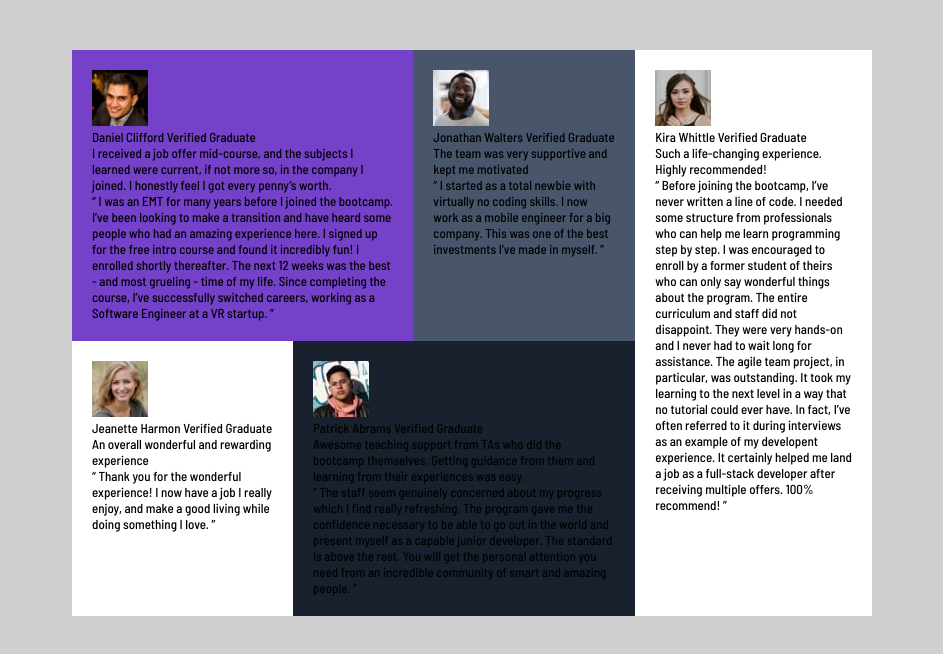
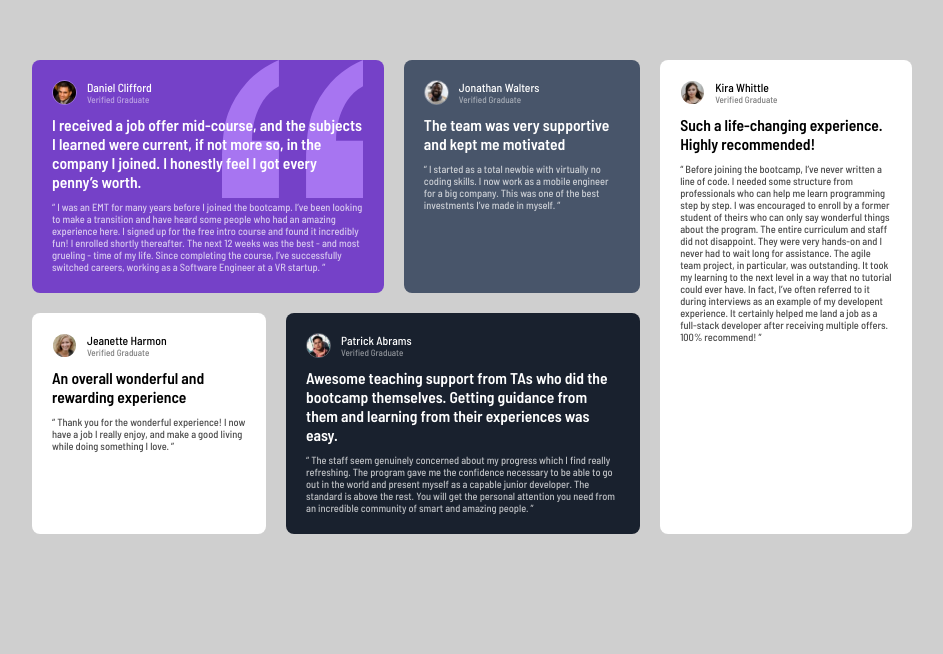
Before and after one commit to kristiansnts/fem-testimonial-grid, a plain HTML site: page index.html in a window 1280 px wide. Shown: the whole page, without its empty margins (168-1111 px from the left). Drawn offline with Linux system fonts and the light colour scheme.

Commit message:
betulin layout, masih butuh fix di desktop

```diff
--- a/style.css
+++ b/style.css
@@ -20,20 +20,63 @@ body {
 }
 
 main {
-    width: min(80%, 800px);
+    width: min(80%, 900px);
     margin: 50px auto;
 }
 
 .card {
     padding: 20px;
+    border-radius: 8px;
+    margin: 10px 10px;
+}
+
+.card .user-profile {
+    display: flex;
+}
+
+.card .user-profile img {
+    margin-right: 10px;
+    width: 25px;
+    height: 25px;
+    border-radius: 50%;
+    border: 1px solid rgba(255,255,255,0.3);
+}
+
+.card .user-detail span {
+    display: block;
+}
+
+.card .user-detail .name {
+    font-size: .9rem;
+}
+
+.card .user-detail .status {
+    font-size: .7rem;
+    opacity: 50%;
+}
+
+.card .user-comment p {
+    margin: 10px 0;
+    font-size: 1.2rem;
+    font-weight: bold;
+}
+
+.card .user-quotes p {
+    font-size: .8rem;
+    opacity: 70%;
+    font-weight: 400;
 }
 
 .card-1 {
+    background: url("images/bg-pattern-quotation.svg") no-repeat 90% top;
+    background-size: 40%;
     background-color: var(--violet);
+    color: white;
 }
 
 .card-2 {
     background-color: var(--dark-grey);
+    color: white;
 }
 
 .card-3 {
@@ -42,6 +85,7 @@ main {
 
 .card-4 {
     background-color: var(--dark-black);
+    color: white;
 }
 
 .card-5 {
@@ -56,8 +100,8 @@ main {
     main {
         display: grid;
         grid-template-areas:
-        "one one two three"
-        "four five five three"
+        "one one one one two two three three"
+        "four four five five five five three three"
         ;
     }
 
```
